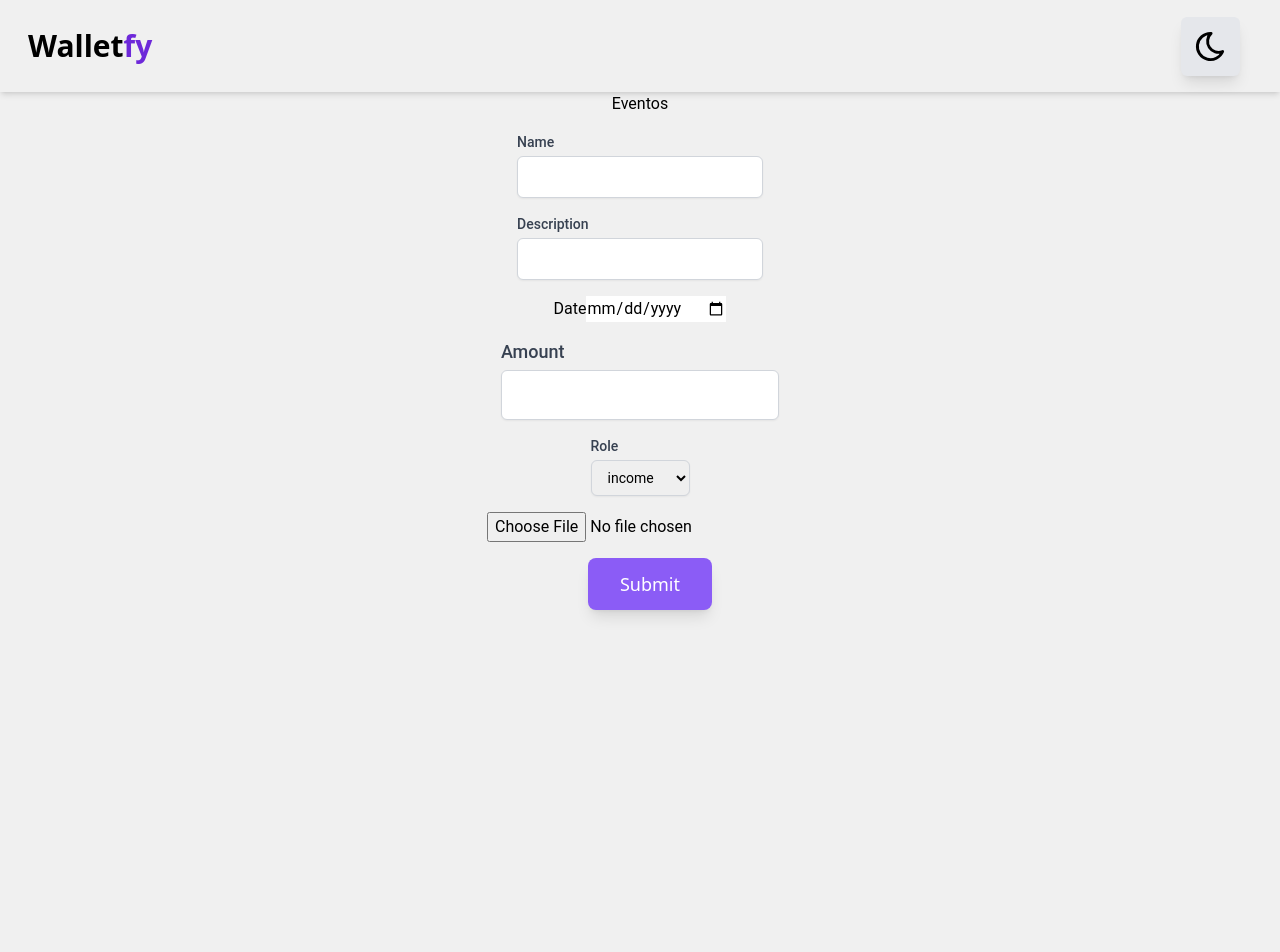
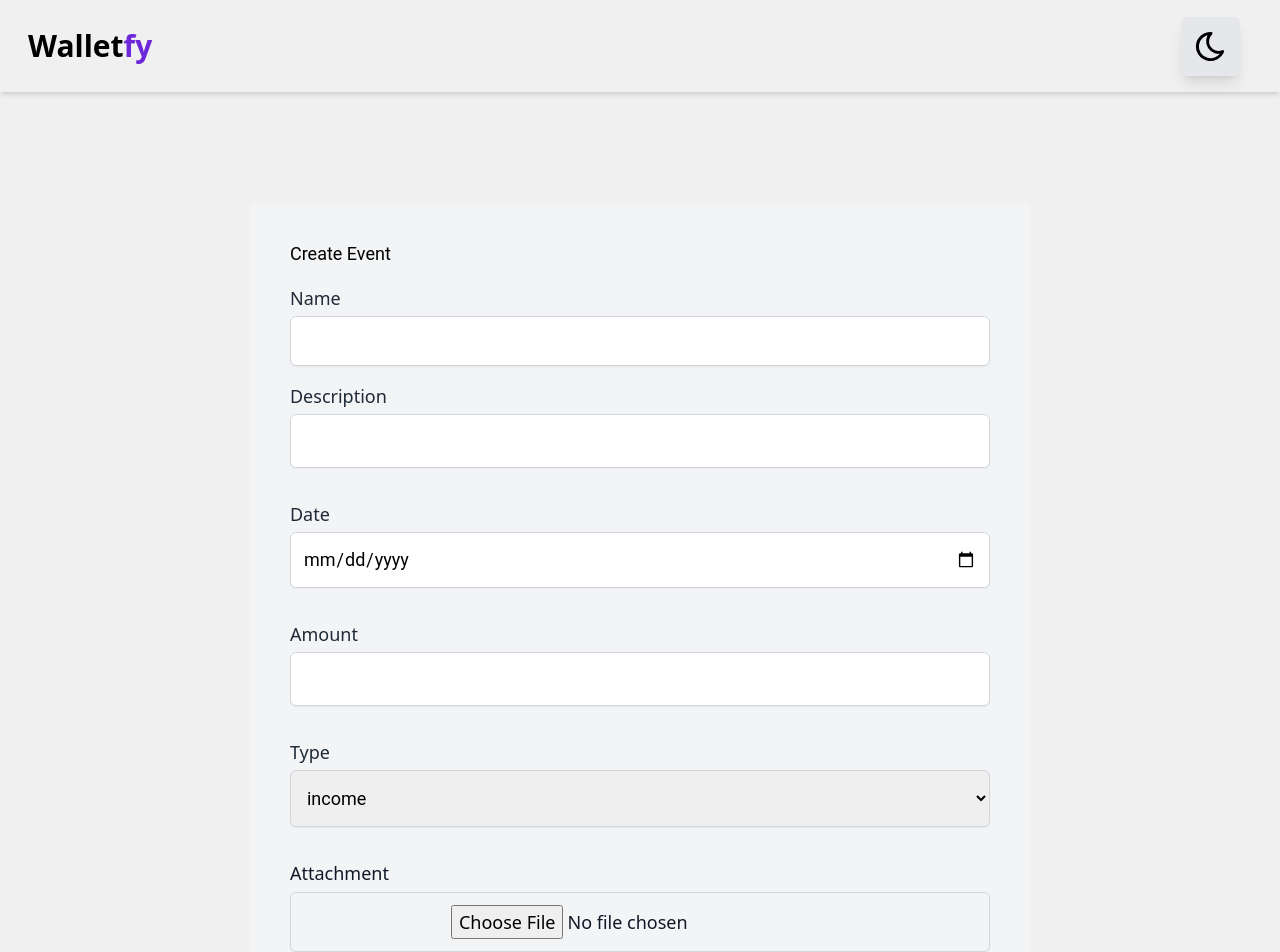
Before and after one commit to EloyG3186/Walletfy_Project, a React (Vite) app: page /events/form/1 in a window 1280 px wide. Shown: the top 952 px of the page. Before the commit the page ends 800 px from the top, so only its background shows below. Built offline with nearby package versions, Linux system fonts and the light colour scheme.

Commit message:
formulario css

```diff
--- a/src/components/form/Attachment.tsx
+++ b/src/components/form/Attachment.tsx
@@ -1,6 +1,6 @@
 import React, { useState } from 'react';
 
-const Attachment: React.FC = () => {
+const Attachment: React.FC<{ label: string }> = ({ label }) => {
     const [image, setImage] = useState<string | ArrayBuffer | null>(null);
 
     const handleFileChange = (e: React.ChangeEvent<HTMLInputElement>) => {
@@ -18,12 +18,16 @@ const Attachment: React.FC = () => {
 
     return (
         <div className="attachment-container">
-            <input
-                type="file"
-                accept="image/*"
-                onChange={handleFileChange}
-                className="attachment-input"
-            />
+            <label className='attachment-label cd-text-gray-900 cd-font-medium cd-font-sans'>
+                {label}
+                <input
+                    type="file"
+                    accept="image/*"
+                    onChange={handleFileChange}
+                    className=" cd-mt-1 cd-flex cd-justify-start cd-w-full cd-px-40 cd-py-3 cd-border cd-border-gray-300 cd-rounded-md cd-shadow-sm focus:cd-outline-none fous:cd-ring-indigo"
+                />
+            </label>
+
             {image && (
                 <div className="attachment-preview">
                     <img src={image as string} alt="Preview" className="attachment-image" />
--- a/src/components/form/Input.tsx
+++ b/src/components/form/Input.tsx
@@ -14,7 +14,7 @@ const Input = React.forwardRef<HTMLInputElement, InputProps>(
 
         return (
             <div className={className}>
-                <label className="cd-block cd-text-sm cd-font-medium cd-text-gray-700">
+                <label className="cd-block cd-text-lg cd-font-sans cd-font-medium cd-text-gray-800">
                     {label}
                 </label>
                 <input
@@ -22,7 +22,7 @@ const Input = React.forwardRef<HTMLInputElement, InputProps>(
                     type="text"
                     value={value}
                     onChange={(e) => onChange(e.target.checked)}
-                    className="cd-mt-1 cd-block cd-w-full cd-px-3 cd-py-2 cd-border cd-border-gray-300 cd-rounded-md cd-shadow-sm focus:cd-outline-none fous:cd-ring-indigo"
+                    className="cd-mt-1 cd-block cd-w-full cd-px-3 cd-py-3 cd-border cd-border-gray-300 cd-rounded-md cd-shadow-sm focus:cd-outline-none fous:cd-ring-indigo"
                 />
                 {error && <p className="cd-mt-2 cd-text-sm cd-text-red-600">{error}</p>}
             </div>
--- a/src/components/form/InputDate.tsx
+++ b/src/components/form/InputDate.tsx
@@ -14,12 +14,12 @@ const InputDate: React.FC<InputDateProps> = ({ label, value, onChange, className
 
     return (
         <div className={`input-date-container ${className}`}>
-            <label className="input-date-label">{label}</label>
+            <label className="input-date-label cd-block cd-text-lg cd-font-sans cd-font-medium cd-text-gray-800">{label}</label>
             <input
                 type="date"
                 value={value}
                 onChange={handleChange}
-                className="input-date"
+                className="input-date cd-mt-1 cd-block cd-w-full cd-px-3 cd-py-3 cd-border cd-border-gray-300 cd-rounded-md cd-shadow-sm focus:cd-outline-none fous:cd-ring-indigo"
             />
         </div>
     );
--- a/src/components/form/NumberInput.tsx
+++ b/src/components/form/NumberInput.tsx
@@ -23,7 +23,7 @@ const NumberInput = React.forwardRef<HTMLInputElement, InputProps>(
 
         return (
             <div className={className}>
-                <label className="cd-block cd-text-lg cd-font-medium cd-text-gray-700">
+                <label className="cd-block cd-text-lg cd-font-sans cd-font-medium cd-text-gray-800">
                     {label}
                 </label>
                 <input
--- a/src/components/form/Select.tsx
+++ b/src/components/form/Select.tsx
@@ -12,16 +12,16 @@ type SelectProps = {
 
     return (
       <div className={className}>
-        <label className="cd-block cd-text-sm cd-font-medium cd-text-gray-700">
+        <label className="cd-block cd-text-lg cd-font-sans cd-font-medium cd-text-gray-800">
           {label}
         </label>
         <select
           value={value}
           onChange={(e) => onChange(e.target.value)}
-          className="cd-mt-1 cd-block cd-w-full cd-px-3 cd-py-2 cd-border cd-border-gray-300 cd-rounded-md cd-shadow-sm focus:cd-outline-none focus:cd-ring-indigo-500 focus:cd-border-indigo-500 sm:cd-text-sm"
+          className="cd-mt-1 cd-block cd-w-full cd-text-lg cd-px-3 cd-py-4 cd-border cd-border-gray-300 cd-rounded-md cd-shadow-sm focus:cd-outline-none focus:cd-ring-indigo-500 focus:cd-border-indigo-500 lg:cd-text-lg"
         >
           {options.map((option) => (
-            <option key={option} value={option}>
+            <option className=" cd-text-lg" key={option} value={option}>
               {option}
             </option>
           ))}
--- a/src/pages/events/form.tsx
+++ b/src/pages/events/form.tsx
@@ -15,51 +15,77 @@ const EventForm = () => {
         };*/
 
     return (
-        <div>
+        <section className="cd-w-full">
 
             <header>
-                <Header/>
+                <Header />
             </header>
 
-            <div className="cd-flex cd-flex-col cd-items-center cd-gap-4 cd-justify-center">
-                <h1>Eventos</h1>
+
+            <main className="cd-flex cd-flex-col cd-items-center cd-w-full cd-p-20 cd-justify-center">
+                <div className="cd-bg-gray-100 cd-px-10 cd-py-5 cd-mt-[2rem] cd-flex cd-flex-col">
+                    <form className=' cd-items-center'>
+
+                        <h1 className='cd-text-lg cd-text-black cd-py-4 '>Create Event</h1>
+                        <div>
                             <Input
                                 label="Name"
                                 value={inputValue}
                                 onChange={() => { setInputValue }}
                             />
+                        </div>
+
+                        <div className='cd-text-lg cd-text-black cd-py-4'>
                             <Input
                                 label="Description"
                                 value={inputValue}
                                 onChange={() => { setInputValue }}
                             />
+                        </div>
 
+                        <div className='cd-text-lg cd-text-black cd-py-4'>
                             <InputDate
                                 label="Date"
                                 value={inputValue}
                                 onChange={() => { setInputValue }}
                             />
+                        </div>
 
+                        <div className='cd-text-lg cd-text-black cd-py-4 '>
                             <NumberInput
                                 label="Amount"
                                 value={inputValue}
                                 onChange={() => { setInputValue }}
                             />
+                        </div>
 
+                        <div className='cd-text-lg cd-text-black cd-py-4 '>
                             <SelectInput
-                    label="Role"
+                                label="Type"
                                 value={inputValue}
                                 options={['income', 'expense']}
                                 onChange={() => { setInputValue }}
                             />
+                        </div>
 
-                <Attachment />
-                <Button
-                    caption="Submit"
+                      <div className='cd-text-lg cd-text-black cd-py-4'>
+                        <Attachment
+                            label="Attachment"
                         />
                         </div>
-        </div>
+
+                        <button className=' cd-self-center cd-mt-4 cd-font-medium cd-text-lg  cd-font-sans cd-px-80 cd-py-4 cd-bg-violet-500 cd-text-white cd-rounded-md hover:cd-bg-violet-600'>
+                        Submit
+                        </button>
+
+
+                    </form>
+                </div >
+            </main>
+
+        </section>
+
     );
-}
+};
 
 export default EventForm;
```
Lines whose indentation alone changed are shown as unchanged.
